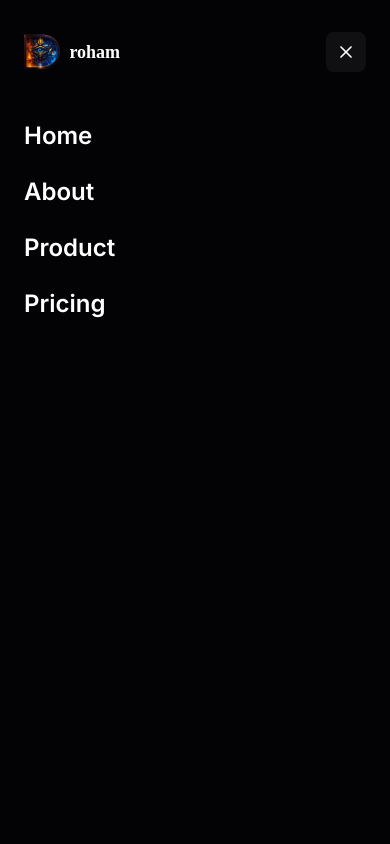
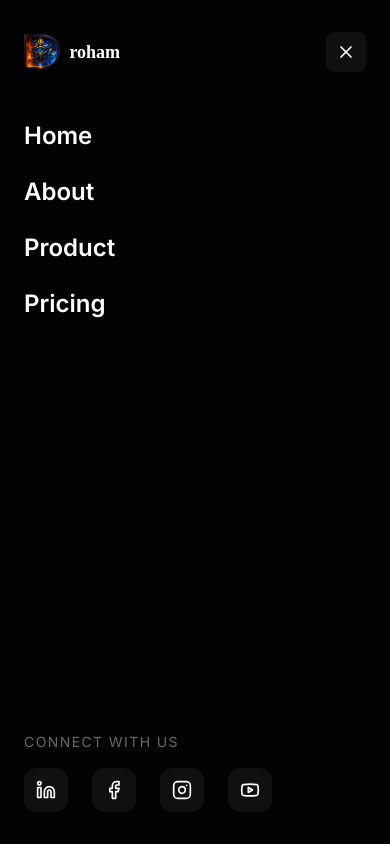
Before and after one commit to SudipBera083/Droham, a React (Vite) app: page /pricing in a window 390 px wide. Both pictures are taken after a click on the button 344 px from the left and 38 px from the top of the page. Shown: the top 844 px of the page. Built offline with nearby package versions, Linux system fonts and the light colour scheme; a web font is replaced by a local one.

Commit message:
Navbar has been properly refined

```diff
--- a/src/components/Navbar.jsx
+++ b/src/components/Navbar.jsx
@@ -4,6 +4,7 @@ import { Menu, X } from "lucide-react";
 import clsx from "clsx";
 import logo from "@/assets/logo/logo.png";
 import { Link, useLocation } from "react-router-dom";
+import { Linkedin, Facebook, Instagram, Youtube } from "lucide-react";
 
 const Navbar = () => {
   const [scrolled, setScrolled] = useState(false);
@@ -121,7 +122,7 @@ const Navbar = () => {
       >
         <div className="flex flex-col h-full px-6 py-8">
 
-                {/* Header inside mobile menu */}
+          {/* Header */}
           <div className="flex items-center justify-between mb-12">
             <div className="flex items-center gap-2">
               <img src={logo} alt="Droham" className="h-9 w-auto" />
@@ -141,7 +142,7 @@ const Navbar = () => {
             </button>
           </div>
 
-                {/* Navigation Links */}
+          {/* Nav Links */}
           <div className="flex flex-col gap-6">
             {navLinks.map((link) =>
               link.type === "route" ? (
@@ -166,6 +167,53 @@ const Navbar = () => {
             )}
           </div>
 
+          {/* Social Media Section */}
+          <div className="mt-auto pt-12">
+
+            <p className="text-sm text-white/40 mb-4 tracking-widest uppercase">
+              Connect With Us
+            </p>
+
+            <div className="flex items-center gap-6">
+              <a
+                href="https://linkedin.com"
+                target="_blank"
+                rel="noopener noreferrer"
+                className="p-3 rounded-xl bg-white/5 hover:bg-white/10 transition-all hover:scale-110"
+              >
+                <Linkedin className="w-5 h-5 text-white" />
+              </a>
+
+              <a
+                href="https://facebook.com"
+                target="_blank"
+                rel="noopener noreferrer"
+                className="p-3 rounded-xl bg-white/5 hover:bg-white/10 transition-all hover:scale-110"
+              >
+                <Facebook className="w-5 h-5 text-white" />
+              </a>
+
+              <a
+                href="https://instagram.com"
+                target="_blank"
+                rel="noopener noreferrer"
+                className="p-3 rounded-xl bg-white/5 hover:bg-white/10 transition-all hover:scale-110"
+              >
+                <Instagram className="w-5 h-5 text-white" />
+              </a>
+
+              <a
+                href="https://youtube.com"
+                target="_blank"
+                rel="noopener noreferrer"
+                className="p-3 rounded-xl bg-white/5 hover:bg-white/10 transition-all hover:scale-110"
+              >
+                <Youtube className="w-5 h-5 text-white" />
+              </a>
+            </div>
+
+          </div>
+
         </div>
       </motion.div>
     </>
```
Lines whose indentation alone changed are shown as unchanged.
